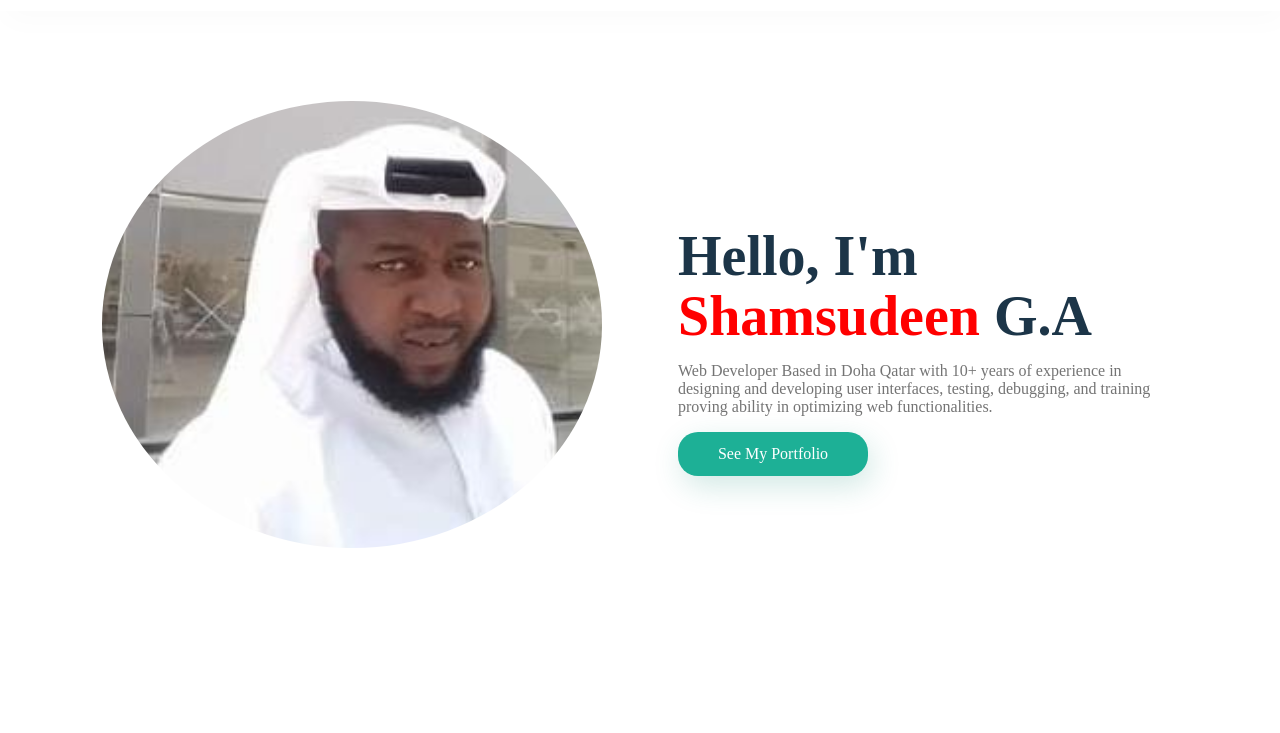
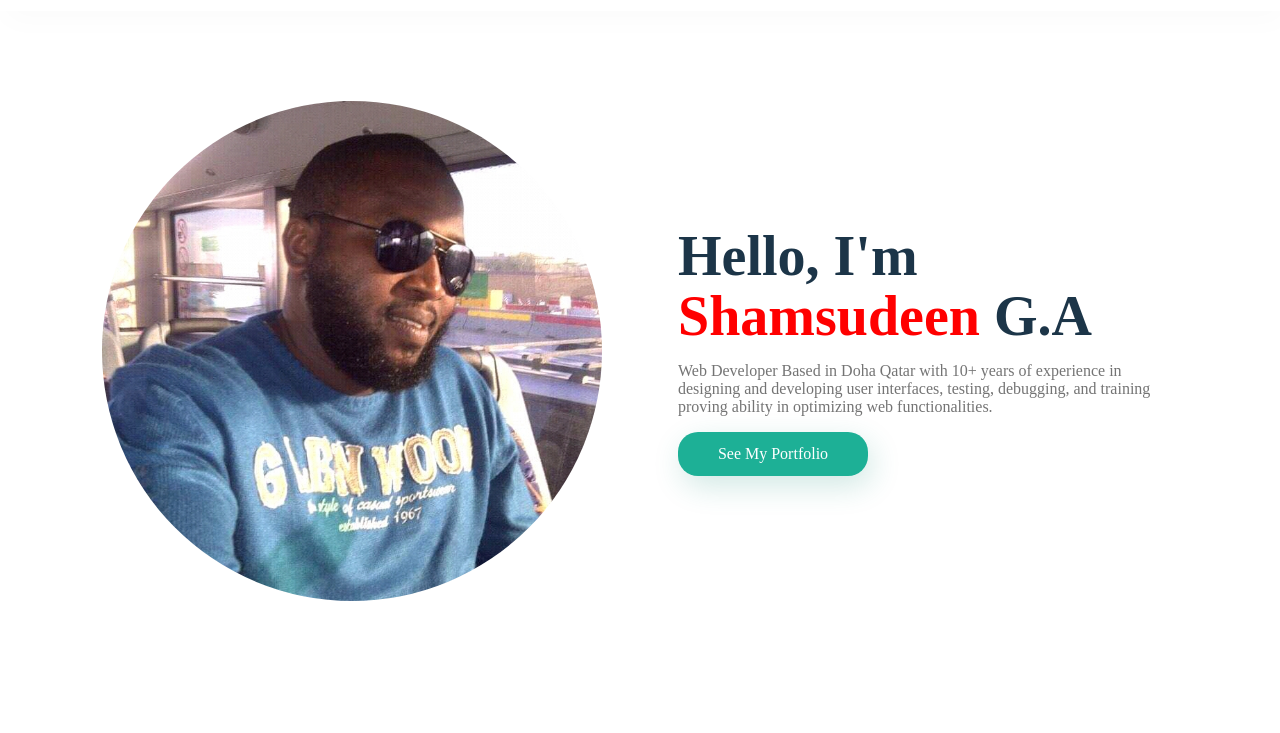
Before and after one commit to qadvert/sham-portfolio, a plain HTML site: page index.html in a window 1280 px wide. Shown: the part 67-800 px from the top of the page. Drawn offline with Linux system fonts and the light colour scheme.

Commit message:
Update index.html

```diff
--- a/index.html
+++ b/index.html
@@ -41,7 +41,7 @@
 	<div class="content">
 	<!--model--------------->
 	<div class="model">
-		<img src="images/haji2.jpeg"/>
+		<img src="images/shampcs.jpeg"/>
 
 	</div>
 	<!--text-------------->
```
